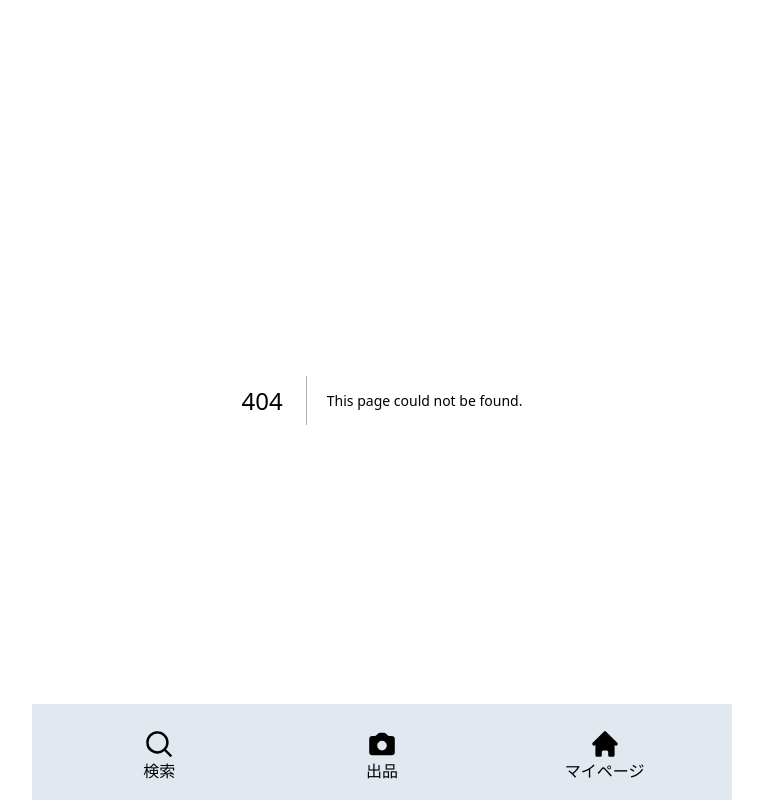
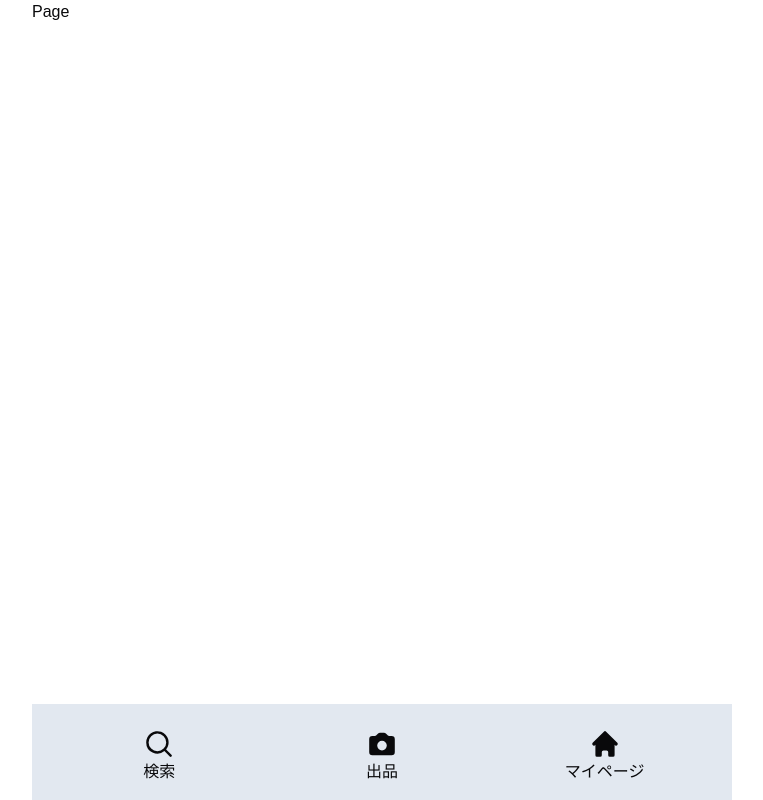
Before and after one commit to mosunset/reuse-pass, a Next.js app: page /buy in a window 1280 px wide. Before the commit this address had no page. Shown: the whole page, without its empty margins (258-1021 px from the left). Built offline with nearby package versions, Linux system fonts and the light colour scheme.

Commit message:
新しい購入ページコンポーネントを作成

```diff
--- /dev/null
+++ b/src/app/buy/page.tsx
@@ -0,0 +1,7 @@
+import React from 'react';
+
+const Page = () => {
+    return <div>Page</div>;
+};
+
+export default Page;
```
